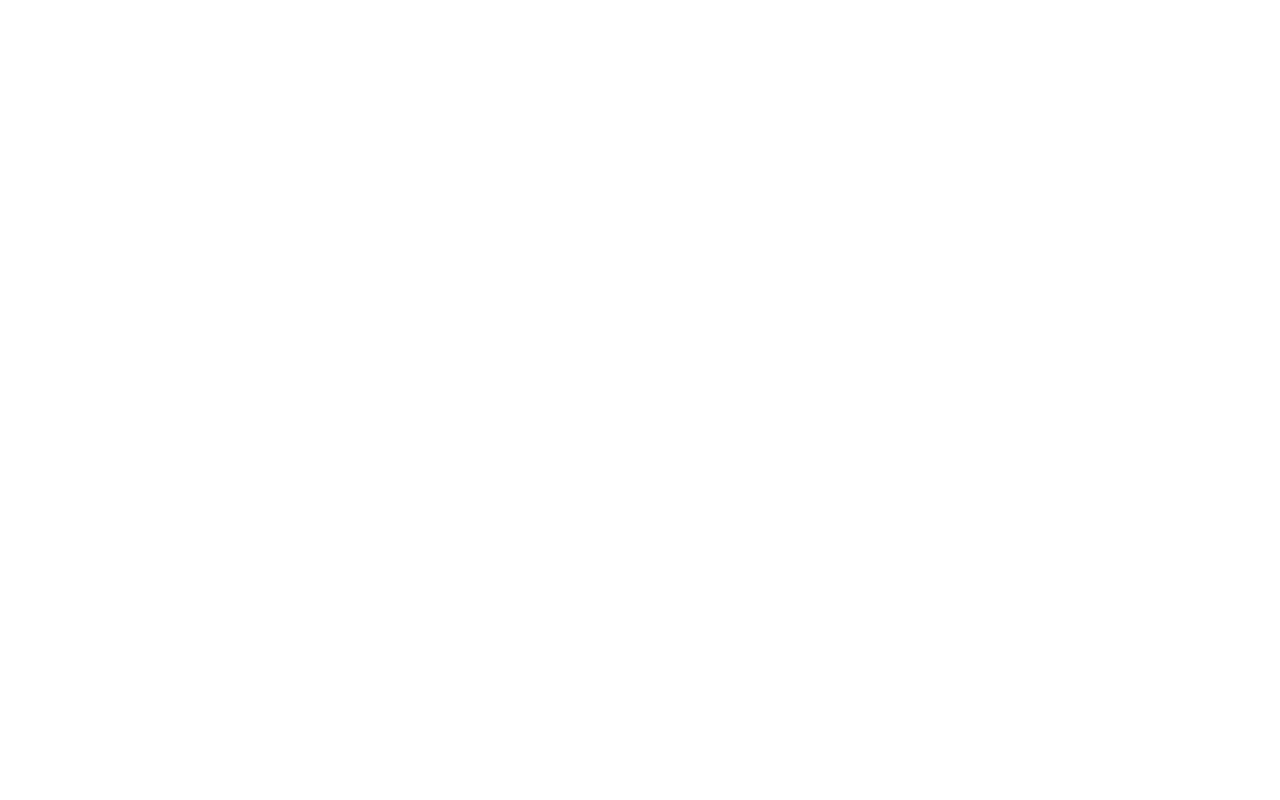
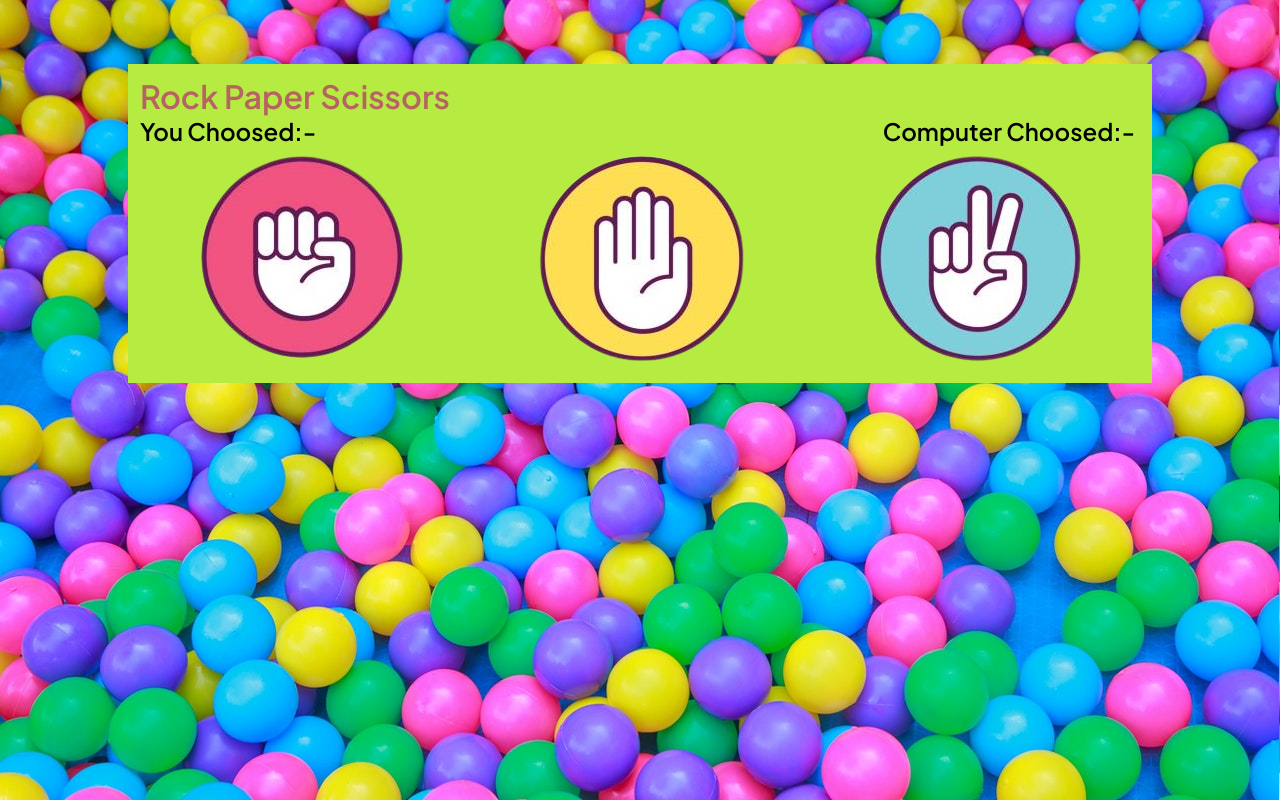
Before and after one commit to Afnan9565/rockpaperscissor, a plain HTML site: page index.html in a window 1280 px wide. Drawn offline with Linux system fonts and the light colour scheme.

Commit message:
Designing Part Done!

```diff
--- a/index.html
+++ b/index.html
@@ -8,6 +8,31 @@
     <link rel="stylesheet" href="sass.css">
 </head>
 <body>
-
+    <div class="container">
+        <h1>Rock Paper Scissors</h1>
+        <div class="main">
+            <div class="your">
+                <h2>You Choosed:-</h2><span></span>
+            </div>
+            <div class="computer">
+                <h2>Computer Choosed:-</h2><span></span>
+            </div>
+        </div>
+        <div class="choose">
+            <button class="btn" onclick="rock()">
+                <img src="images/rock.png" alt="rock">
+            </button>
+            <button class="btn" onclick="paper()">
+                <img src="images/paper.png" alt="paper">
+            </button>
+            <button class="btn" onclick="scissor()">
+                <img src="images/scissor.png" alt="scissor">
+            </button>
+        </div>
+        <div class="results">
+            <h2></h2>
+        </div>
+    </div>
+    <script src="game.js"></script>
 </body>
 </html>
--- a/sass.scss
+++ b/sass.scss
@@ -0,0 +1,63 @@
+@import url('https://fonts.googleapis.com/css2?family=Plus+Jakarta+Sans:wght@300;600&display=swap');
+*{
+    margin: 0;
+    padding: 0;
+    box-sizing: border-box;
+}
+body{
+    background-image: url("images/bg.jpg");
+
+}
+.container{
+    background-color: #b6eb42;
+    width: 80%;
+    margin: auto;
+    margin-top: 4rem;
+    padding: 0.75rem;
+}
+h1,h2,span{
+    font-family: 'Plus Jakarta Sans', sans-serif;
+    font-weight: 600;
+    color: rgb(184, 99, 99);
+}
+h2,span{
+    color: black;
+    display: inline;
+}
+span{
+    margin-left: 0.3rem;
+
+}
+.main{
+    display: grid;
+    grid-template-columns: 1fr 1fr;
+    gap: 1rem;
+}
+.your{
+    display: flex;
+    align-items: baseline;
+}
+.computer{
+    display: flex;
+    align-items: baseline;
+    justify-content: flex-end;
+}
+.btn{
+    background: transparent;
+    border: none;
+    cursor: pointer;
+    transition: all 0.3s;
+}
+.btn:hover{
+    transform: translateY(-1rem);
+}
+.choose{
+    display: grid;
+    grid-template-columns: 1fr 1fr 1fr;
+    gap: 1rem;
+}
+.results{
+    display: flex;
+    align-items: center;
+    justify-content: center;
+}
```
Also changed, not shown: game.js (added), sass.css, 1 other file.
